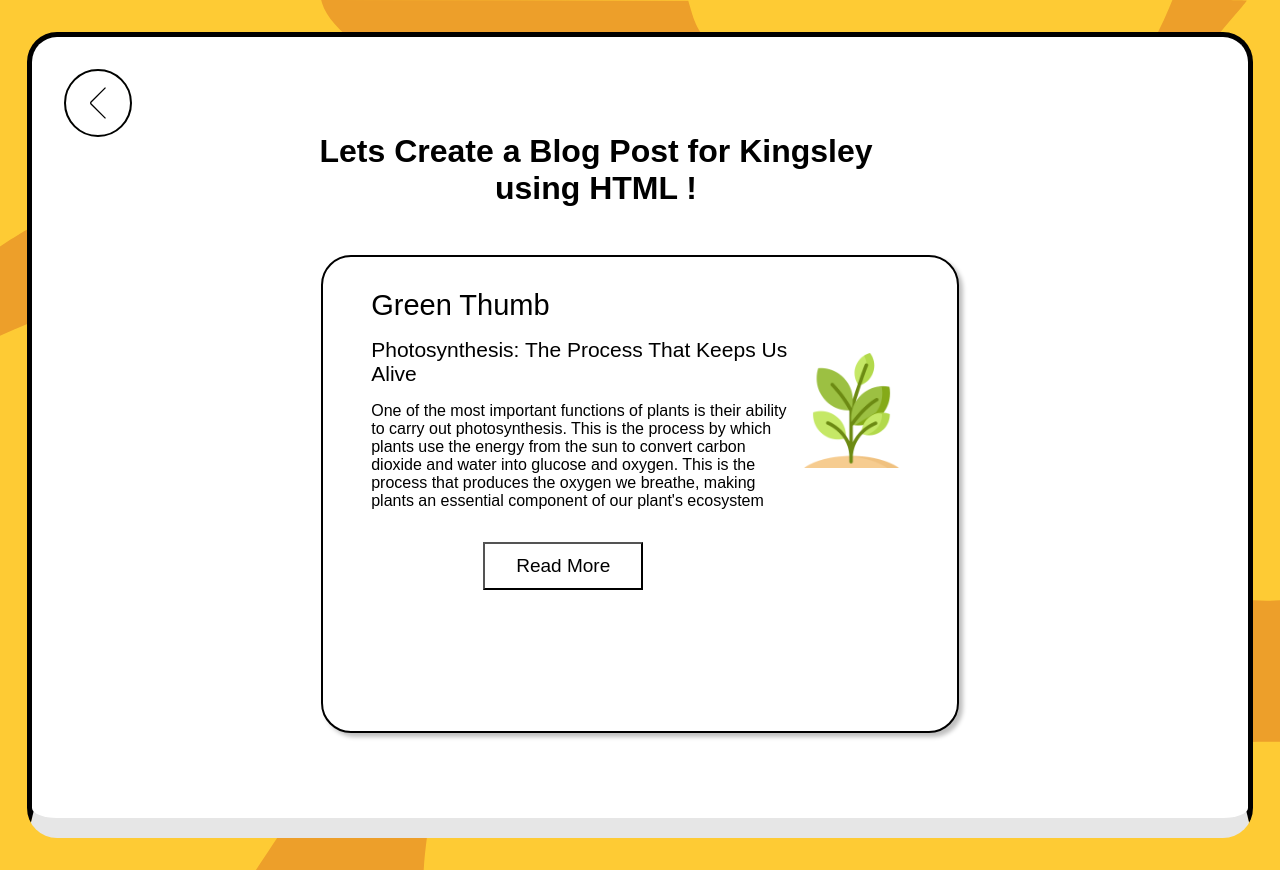
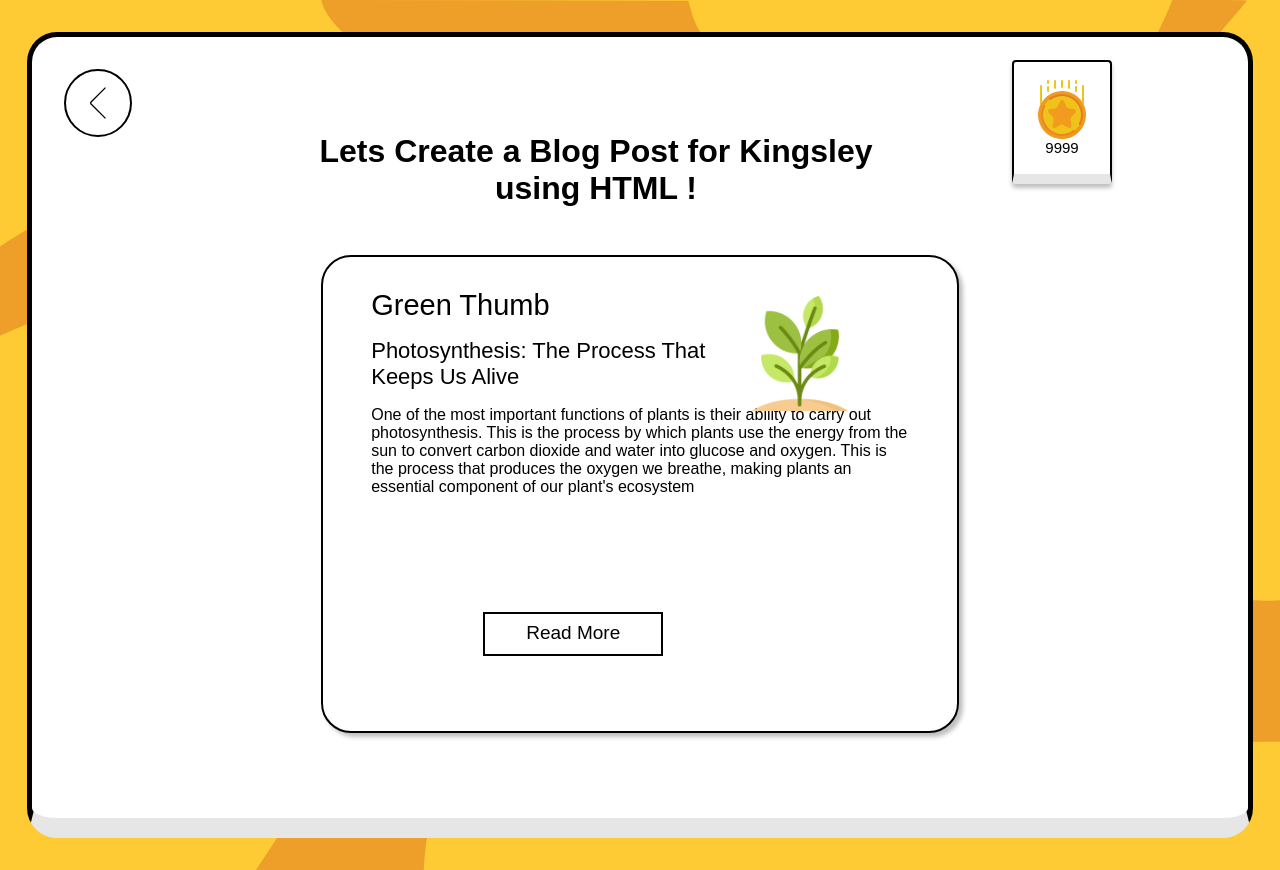
Before and after one commit to Kylaester/kyla-ester-capstone-client, a React (Create React App) app: page /Lesson2 in a window 1280 px wide. Built offline with nearby package versions, Linux system fonts and the light colour scheme; a web font is replaced by a local one.

Commit message:
added points element and fixed styling

```diff
--- a/src/Pages/Lesson2/Lesson2.js
+++ b/src/Pages/Lesson2/Lesson2.js
@@ -10,7 +10,7 @@ import Nav from "../../Components/Nav/Nav";
 // import { Link } from "react-router-dom";
 // import Background from "../../Components/Background/Background";
 import back from "../../Assets/angle-left.svg";
-// import points from "../../Assets/golde_icon.svg";
+import points from "../../Assets/golde_icon.svg";
 // import bear from "../../Assets/Group.svg";
 // import leaf1 from "../../Assets/Vector.svg";
 import plant from "../../Assets/plant.png";
@@ -30,6 +30,10 @@ function Lesson2() {
             <h2 className="lesson2__header">
               Lets Create a Blog Post for Kingsley using HTML !
             </h2>
+            <div className="points">
+              <img className="points__img" src={points} />
+              <p className="points__text">9999</p>
+            </div>
           </div>
           <div className="example">
             <div className="example__top">
@@ -52,7 +56,7 @@ function Lesson2() {
               <img className="example__img" src={plant} />
             </div>
 
-            <button className="example__button">Read More</button>
+            <Link className="example__button">Read More</Link>
           </div>
         </Link>
       </section>
--- a/src/Pages/Lesson2/Lesson2.scss
+++ b/src/Pages/Lesson2/Lesson2.scss
@@ -46,6 +46,7 @@
   &__header {
     font-size: 2rem;
     margin-left: 7rem;
+    margin-right: 5rem;
     width: 40rem;
     text-align: center;
     margin-top: 6rem;
@@ -68,15 +69,22 @@
     margin-bottom: 1rem;
   }
   &__subheading {
-    font-size: 21px;
+    font-size: 22px;
+    width: 30vw;
     margin-bottom: 1rem;
   }
   &__button {
-    margin-top: 2rem;
     margin-left: 7rem;
+    text-align: center;
     width: 10rem;
-    height: 3rem;
+    position: absolute;
+    bottom: 18%;
+    height: 1.5rem;
+    padding: 0.5rem;
     font-size: 19px;
+    color: black;
+    text-decoration: none;
+    border: 2px solid black;
     background-color: white;
   }
   &__top {
@@ -86,6 +94,9 @@
     width: 9vw;
     height: 9vw;
     margin-top: 4rem;
+    position: absolute;
+    right: 33%;
+    top: 29%;
   }
   &__text-top {
     display: flex;
--- a/src/Pages/Lesson3/Lesson3.js
+++ b/src/Pages/Lesson3/Lesson3.js
@@ -51,11 +51,11 @@ function Lesson3() {
           <div className="lesson3__bottom">
             <h3 className="lesson3__language">HTML</h3>
             <div className="lesson3__answers">
-              <button className="lesson3__answer">&lt;button&gt;</button>
-              <button className="lesson3__answer">&lt;h1&gt;</button>
-              <button className="lesson3__answer">&lt;p&gt;</button>
+              <Link className="lesson3__answer">&lt;button&gt;</Link>
+              <Link className="lesson3__answer">&lt;h1&gt;</Link>
+              <Link className="lesson3__answer">&lt;p&gt;</Link>
             </div>
-            <button className="lesson3__help">Need Help?</button>
+            <Link className="lesson3__help">Need Help?</Link>
           </div>
         </section>
       </section>
--- a/src/Pages/Lesson3/Lesson3.scss
+++ b/src/Pages/Lesson3/Lesson3.scss
@@ -81,9 +81,14 @@
   }
   &__answer {
     background-color: white;
+    border: 2px solid black;
+    text-align: center;
+    padding-top: 0.5rem;
     width: 20vw;
     height: 5vw;
     font-size: 33px;
+    color: black;
+    text-decoration: none;
   }
   &__answers {
     display: flex;
@@ -97,8 +102,13 @@
     margin: 1rem;
     border-radius: 30px;
     font-size: 27px;
+    padding-top: 0.5rem;
     position: absolute;
     right: 9%;
+    border: 2px solid black;
+    text-align: center;
+    color: black;
+    text-decoration: none;
   }
   &__top {
     margin-top: 1rem;
```
